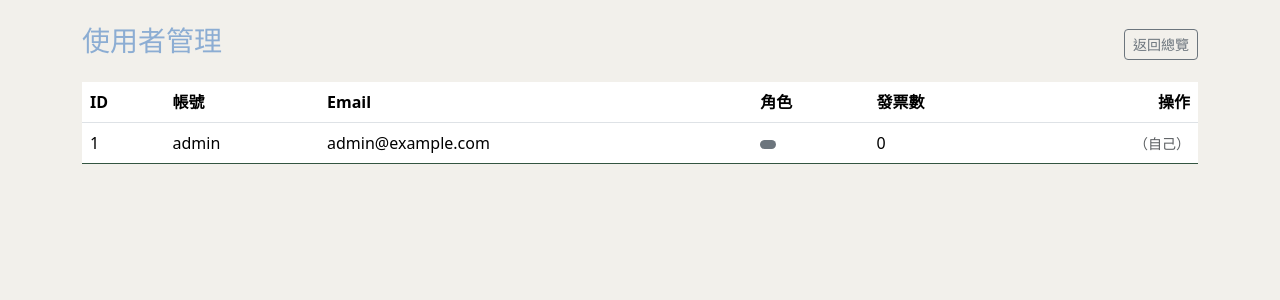
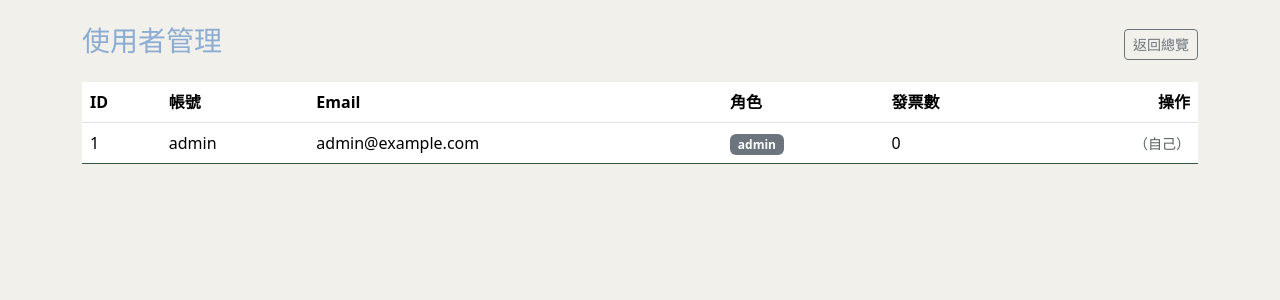
Before and after one commit to Mituteruhsu/Flask_Project, a Flask app: page /dashboard/admin/users in a window 1280 px wide. Shown: the part 56-356 px from the top of the page. Run offline with Flask 3, Linux system fonts and the light colour scheme; a user stored in the database is signed in; data comes from the database, SQL or seed files in the repository; data that the repository does not hold is empty; some libraries are stand-ins or nearby versions.

Commit message:
Update base.html users.html user.is_admin

```diff
--- a/templates/base.html
+++ b/templates/base.html
@@ -21,7 +21,7 @@
             <div class="d-flex align-items-center gap-3">
                 {% if current_user.is_authenticated %}
                     <a class="text-decoration-none" href="{{ url_for('dashboard.index') }}">
-                        {% if current_user.role == 'admin' %}管理後台{% else %}我的 Dashboard{% endif %}
+                        {% if current_user.is_admin %}管理後台{% else %}我的 Dashboard{% endif %}
                     </a>
                     <span class="small">{{ current_user.username }}</span>
                     <a class="btn btn-outline-light btn-sm" href="{{ url_for('auth.logout') }}">登出</a>
--- a/templates/dashboard/admin/users.html
+++ b/templates/dashboard/admin/users.html
@@ -25,8 +25,8 @@
             <td>{{ user.username }}</td>
             <td>{{ user.email }}</td>
             <td>
-                <span class="badge {{ 'bg-dark' if user.role == 'admin' else 'bg-secondary' }}">
-                    {{ user.role }}
+                <span class="badge {{ 'bg-dark' if user.is_admin else 'bg-secondary' }}">
+                    {{ user.roles | map(attribute='name') | join(', ') if user.roles else '未指定角色' }}
                 </span>
             </td>
             <td>{{ user.invoices|length }}</td>
```
